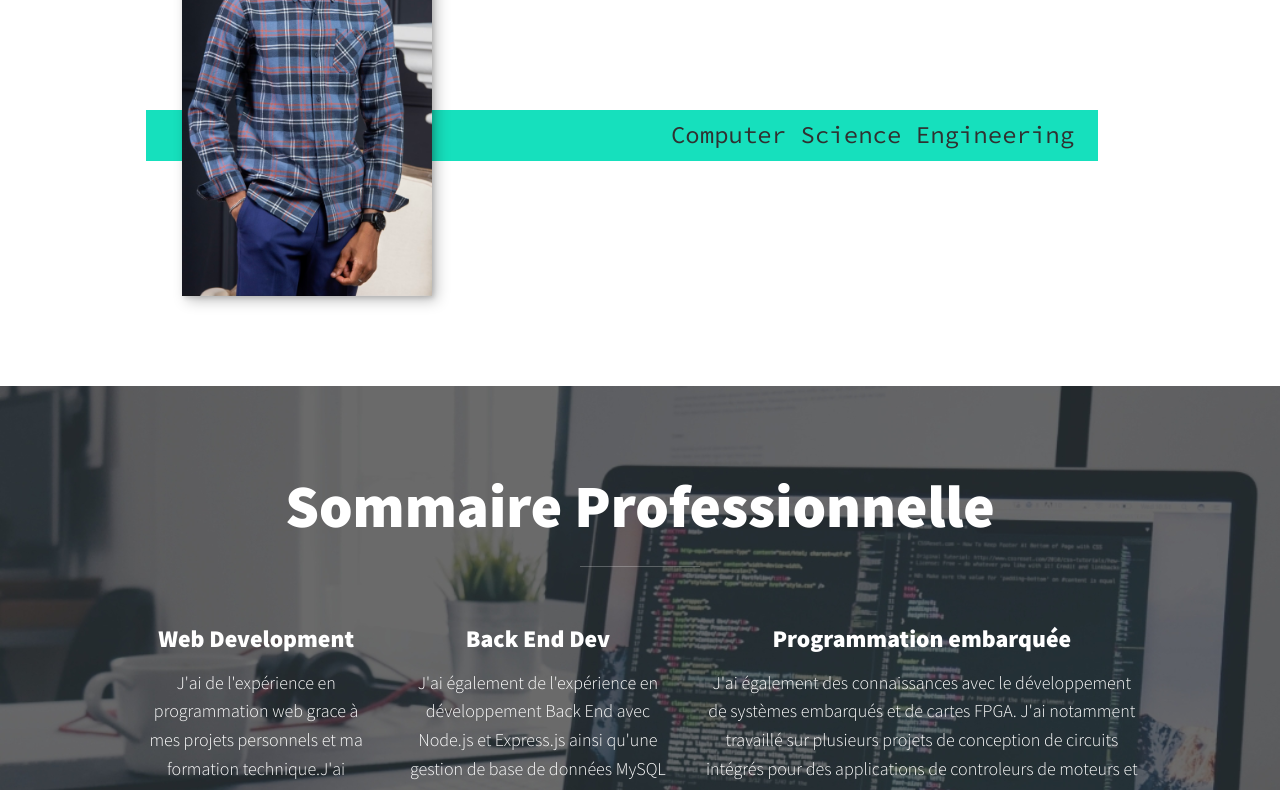
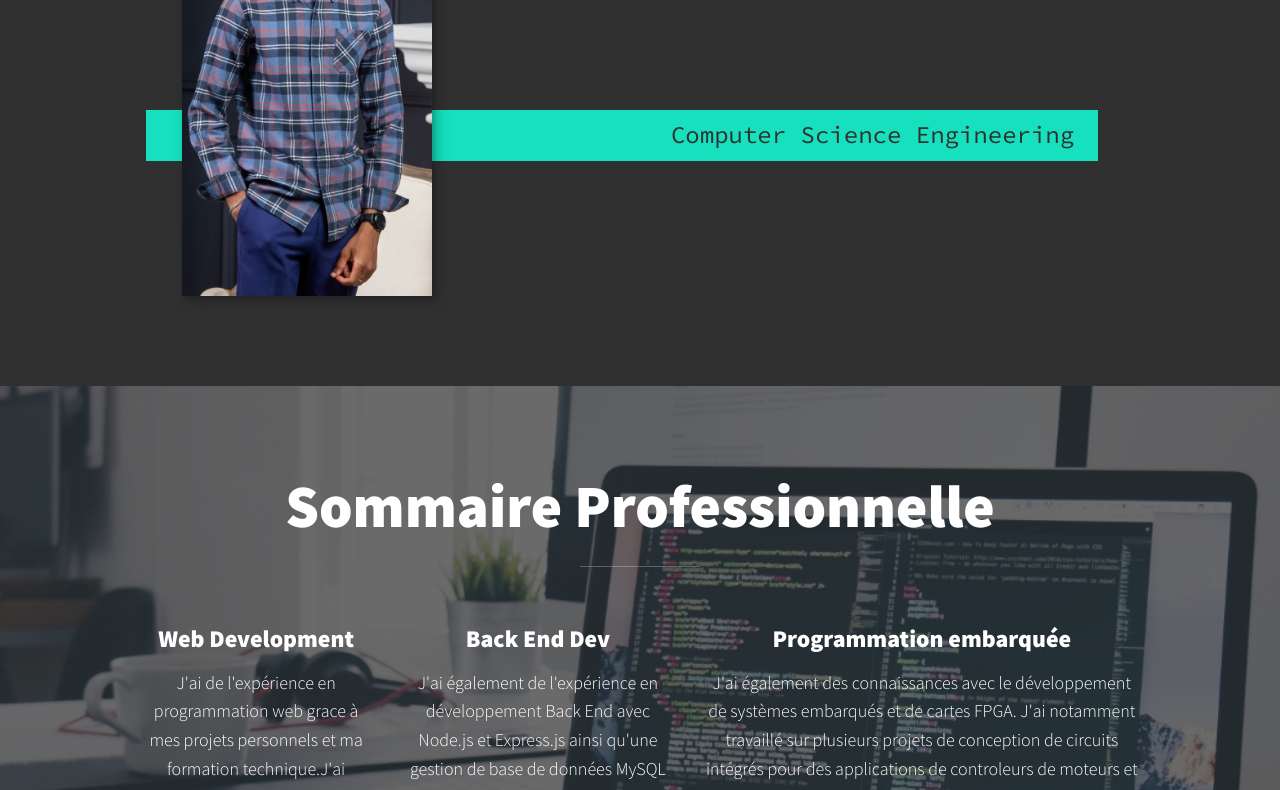
Before and after one commit to paako781/paako-portfolio, a plain HTML site: page index.html in a window 1280 px wide. Shown: the part 295-1085 px from the top of the page. Drawn offline with nearby package versions, Linux system fonts and the light colour scheme.

Commit message:
Change background

```diff
--- a/css/style.css
+++ b/css/style.css
@@ -44,7 +44,7 @@ html {
 }
 
 body {
-  background: var(--clr-light);
+  background: var(--clr-dark);
   color: var(--clr-dark);
   margin: 0;
   font-family: var(--ff-primary);
```
